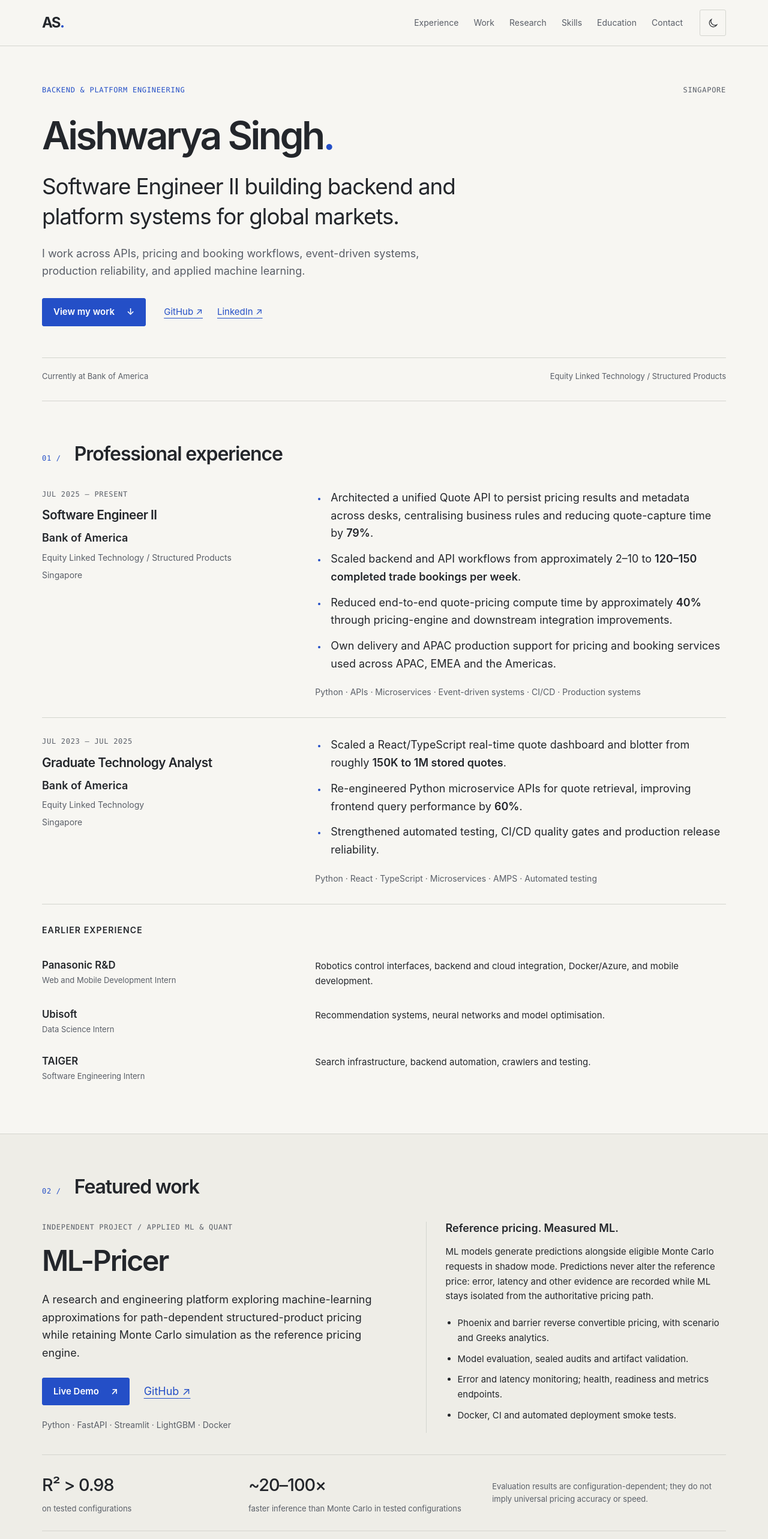
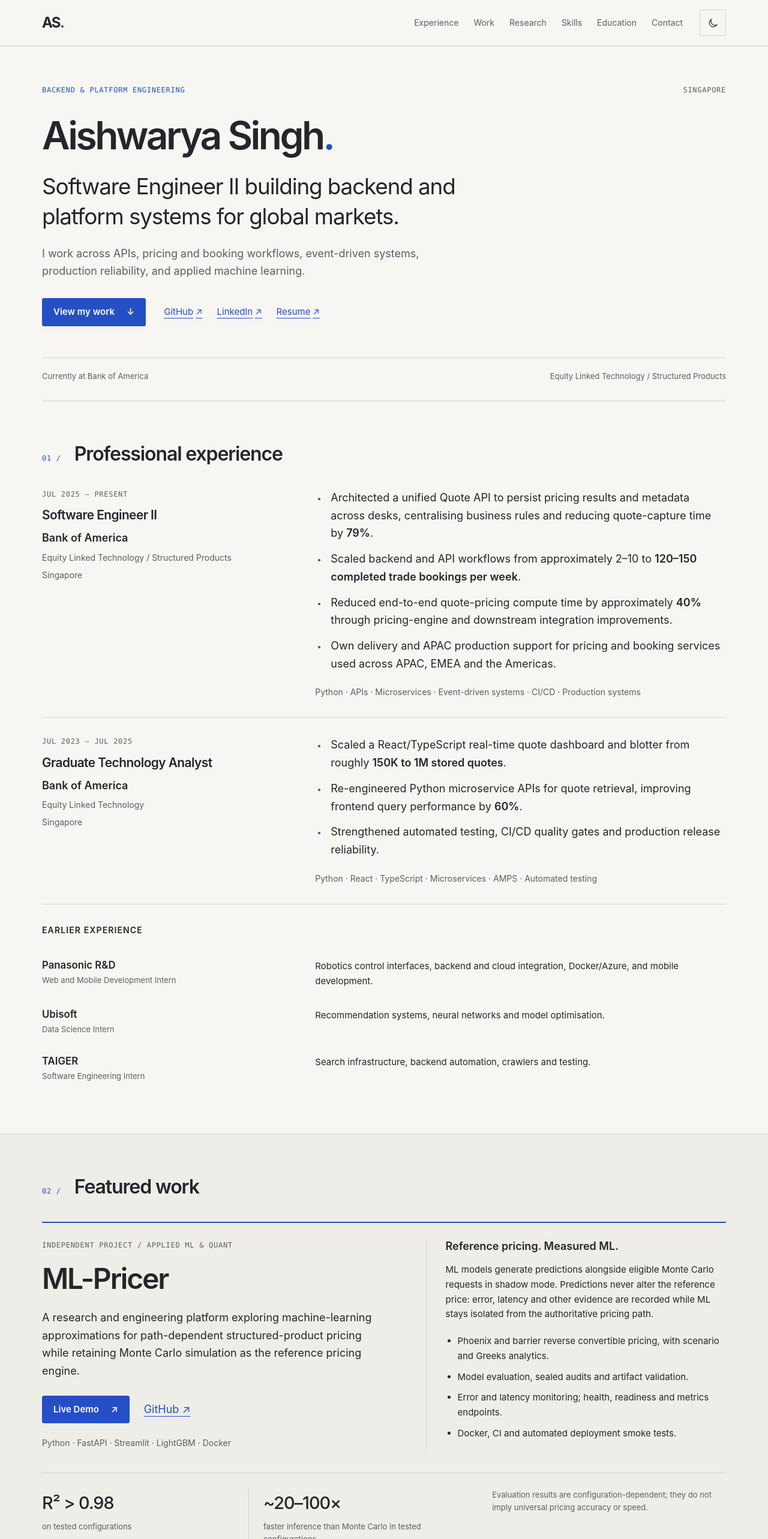
Before and after one commit to aish21/aishwarya-singh-web, a React (Create React App) app in the folder revamped-personal-website/: page / in a window 1280 px wide. Shown: the top 2566 px of the page at 60% size. Built offline with nearby package versions, Linux system fonts and the light colour scheme.

Commit message:
Add resume and refine portfolio presentation

```diff
--- a/revamped-personal-website/src/assets/styles/Main.scss
+++ b/revamped-personal-website/src/assets/styles/Main.scss
@@ -7,12 +7,15 @@
 .hero-description { max-width: 690px; color: var(--muted); margin-top: 22px; }
 .hero-actions { display: flex; flex-wrap: wrap; align-items: center; gap: 30px; margin-top: 30px; }
 .hero-actions .link-group { font-size: .9375rem; }
+.hero-actions a { white-space: nowrap; }
+.hero-actions .link-group a { display: inline-flex; align-items: center; gap: .25em; min-height: 44px; }
 .hero-note { display: flex; flex-wrap: wrap; justify-content: space-between; gap: 8px 24px; border-top: 1px solid var(--border); margin-top: 52px; padding-top: 20px; font-size: .8125rem; color: var(--muted); }
 @media (max-width: 600px) {
   .hero { padding-top: 38px; }
   .hero .eyebrow { display: block; }
   .hero-location { display: block; margin-top: 6px; }
   .hero h1 { margin-top: 24px; }
-  .hero-actions { gap: 22px; }
+  .hero-actions { gap: 12px 22px; }
+  .hero-actions .link-group { flex-basis: 100%; gap: 24px; }
   .hero-note { margin-top: 36px; }
 }
--- a/revamped-personal-website/src/assets/styles/ProjectsComponent.scss
+++ b/revamped-personal-website/src/assets/styles/ProjectsComponent.scss
@@ -1,5 +1,5 @@
 .work-section { background: var(--surface); }
-.featured-project { display: grid; grid-template-columns: 1.15fr 1fr; gap: 64px; }
+.featured-project { display: grid; grid-template-columns: minmax(0, 1.15fr) minmax(0, 1fr); gap: 64px; border-top: 2px solid var(--accent); padding-top: 28px; }
 .project-intro h3 { font-size: 3rem; letter-spacing: -.045em; margin: 16px 0 20px; }
 .project-lead { font-size: 1.125rem; }
 .project-actions { margin-top: 26px; }
@@ -8,9 +8,10 @@
 .project-detail p, .engineering-list { font-size: .9375rem; }
 .engineering-list { padding-left: 20px; margin: 20px 0 0; }
 .engineering-list li { margin-bottom: 10px; }
-.project-results { display: grid; grid-template-columns: 1fr 1.2fr 1.25fr; gap: 32px; margin-top: 36px; padding-block: 26px; border-block: 1px solid var(--border); align-items: center; }
+.project-results { display: grid; grid-template-columns: 1fr 1.2fr 1.25fr; gap: 32px; margin-top: 36px; padding-block: 26px; border-block: 1px solid var(--border); align-items: start; }
 .project-results p { margin: 0; }
 .project-results strong { display: block; font-size: 1.8rem; font-weight: 500; letter-spacing: -.035em; }
+.project-results > p:nth-child(2) { border-left: 1px solid var(--border); padding-left: 24px; }
 .project-results span { display: block; font-size: .8125rem; color: var(--muted); margin-top: 6px; }
 .results-note { font-size: .8125rem; color: var(--muted); }
 .earlier-projects { margin-top: 38px; }
@@ -29,3 +30,12 @@
   .project-detail { border-left: 0; border-top: 1px solid var(--border); padding: 24px 0 0; }
   .earlier-project-grid { grid-template-columns: 1fr; gap: 22px; }
 }
+@media (min-width: 601px) and (max-width: 800px) {
+  .featured-project { grid-template-columns: 1fr; gap: 28px; }
+  .project-detail { border-left: 0; border-top: 1px solid var(--border); padding: 24px 0 0; }
+  .project-results { grid-template-columns: 1fr 1fr; gap: 20px 28px; }
+  .results-note { grid-column: 1 / -1; }
+}
+@media (max-width: 600px) {
+  .project-results > p:nth-child(2) { border-left: 0; padding-left: 0; }
+}
--- a/revamped-personal-website/src/components/Links.tsx
+++ b/revamped-personal-website/src/components/Links.tsx
@@ -7,12 +7,13 @@ export const links = {
   pricer: 'https://github.com/aish21/ml-pricer',
   demo: 'https://aish-ml-pricer-frontend.up.railway.app/',
   publication: 'https://ieeexplore.ieee.org/document/10605378',
+  resume: `${process.env.PUBLIC_URL}/Aishwarya_Singh_Resume.pdf`,
 };
 
 export function ExternalLink({ children, ...props }: React.AnchorHTMLAttributes<HTMLAnchorElement>) {
   return <a {...props} target="_blank" rel="noreferrer">{children}<span aria-hidden="true"> ↗</span></a>;
 }
 
-export function SocialLinks() {
-  return <div className="link-group"><ExternalLink href={links.github}>GitHub</ExternalLink><ExternalLink href={links.linkedin}>LinkedIn</ExternalLink></div>;
+export function SocialLinks({ includeResume = false }: { includeResume?: boolean }) {
+  return <div className="link-group"><ExternalLink href={links.github}>GitHub</ExternalLink><ExternalLink href={links.linkedin}>LinkedIn</ExternalLink>{includeResume && <ExternalLink href={links.resume} aria-label="Resume (PDF, opens in a new tab)">Resume</ExternalLink>}</div>;
 }
--- a/revamped-personal-website/src/components/Main.tsx
+++ b/revamped-personal-website/src/components/Main.tsx
@@ -9,7 +9,7 @@ function Main() {
       <h1 id="hero-title">Aishwarya Singh<span className="accent">.</span></h1>
       <p className="hero-statement">Software Engineer II building backend and platform systems for global markets.</p>
       <p className="hero-description">I work across APIs, pricing and booking workflows, event-driven systems, production reliability, and applied machine learning.</p>
-      <div className="hero-actions"><a className="button primary" href="#projects">View my work <span aria-hidden="true">↓</span></a><SocialLinks /></div>
+      <div className="hero-actions"><a className="button primary" href="#projects">View my work <span aria-hidden="true">↓</span></a><SocialLinks includeResume /></div>
       <div className="hero-note"><span>Currently at Bank of America</span><span>Equity Linked Technology / Structured Products</span></div>
     </section>
   );
--- a/revamped-personal-website/src/components/Research.tsx
+++ b/revamped-personal-website/src/components/Research.tsx
@@ -8,7 +8,7 @@ function Research() {
       <article className="research-layout">
         <div><p className="eyebrow">First-author publication</p><h3 className="research-name">VirtualEYE</h3><p className="muted">2024 IEEE Conference on Artificial Intelligence (CAI)</p><ExternalLink href={links.publication}>Read the publication</ExternalLink></div>
         <div><h4 className="paper-title">Cultivating Navigational Autonomy in the Visually Impaired: A Novel Approach with VirtualEYE</h4>
-          <p>An indoor navigation system for visually impaired users integrating BLE localisation, RFID, computer vision and a voice-enabled Android application.</p>
+          <p>An Android indoor navigation system for visually impaired users integrating BLE localisation, motion sensors, computer vision and multimodal feedback.</p>
           <p className="research-results">The evaluated system reduced visual navigation time by <strong>20.48%</strong> and non-visual navigation time by <strong>37.34%</strong>.</p>
         </div>
       </article>
```
Also changed, not shown: 13 other files (tests, documents, lock files or other folders).
